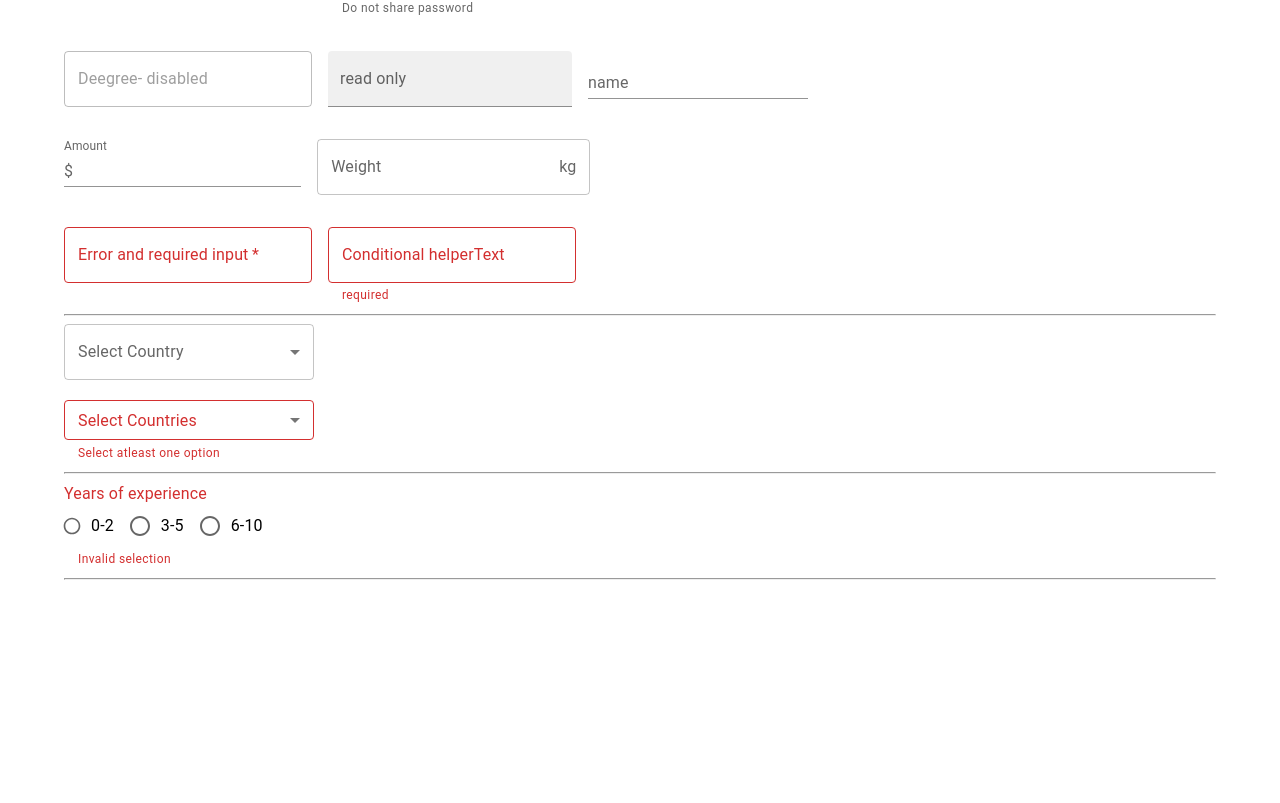
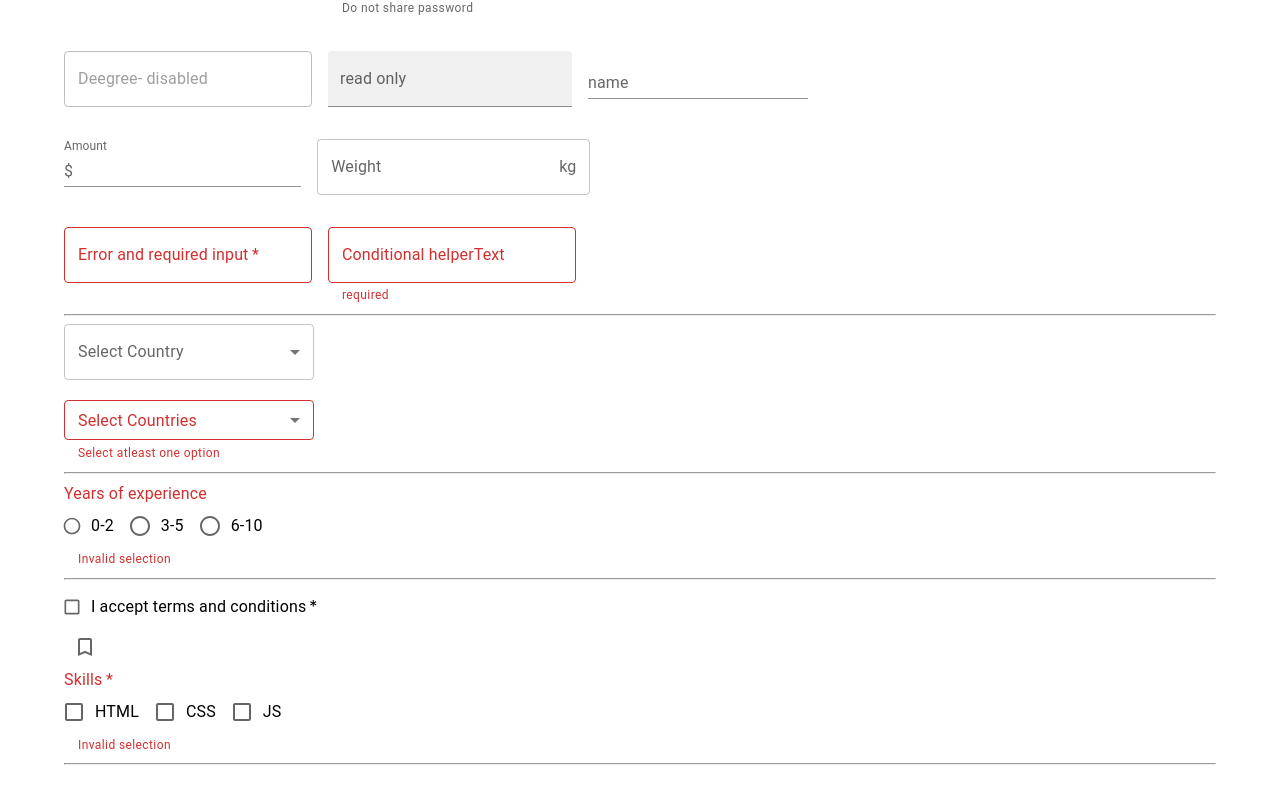
Before and after one commit to ajaydewangan1100/material_ui, a React (Create React App) app: page / in a window 1280 px wide. Shown: the part 1589-2392 px from the top of the page. Before the commit the page ends 2241 px from the top, so only its background shows below. Built offline with nearby package versions, Linux system fonts and the light colour scheme.

Commit message:
Checkbox added

```diff
--- a/src/App.tsx
+++ b/src/App.tsx
@@ -7,6 +7,7 @@
 // import css
 import "./App.css";
 import { MuiRadioButton } from "./components/MuiRadioButton";
+import { MuiCheckbox } from "./components/MuiCheckbox";
 
 function App() {
   return (
@@ -30,6 +31,10 @@
       {/* Radio Button - video 9 */}
       <MuiRadioButton />
       <hr />
+
+      {/* Checkbox - video 10 */}
+      <MuiCheckbox />
+      <hr />
     </Container>
   );
 }
--- /dev/null
+++ b/src/components/MuiCheckbox.tsx
@@ -0,0 +1,108 @@
+import {
+  Box,
+  FormControlLabel,
+  Checkbox,
+  FormControl,
+  FormLabel,
+  FormGroup,
+  FormHelperText,
+} from "@mui/material";
+import { useState } from "react";
+// icons for use as checkbox
+import BookmarkBorderIcon from "@mui/icons-material/BookmarkBorder";
+import BookmarkIcon from "@mui/icons-material/Bookmark";
+
+// for single checkbox
+export const MuiCheckbox = () => {
+  const [acceptTnC, setAcceptTnC] = useState(false);
+  console.log({ acceptTnC });
+
+  const handleChange = (event: React.ChangeEvent<HTMLInputElement>) => {
+    setAcceptTnC(event.target.checked);
+  };
+
+  // for group of checkbox
+  const [skills, setSkills] = useState<string[]>([]);
+  console.log(skills);
+
+  const handleSkillChange = (event: React.ChangeEvent<HTMLInputElement>) => {
+    const index = skills.indexOf(event.target.value);
+    if (index === -1) {
+      setSkills([...skills, event.target.value]);
+    } else {
+      setSkills(skills.filter((skill) => skill !== event.target.value));
+    }
+  };
+
+  return (
+    <Box>
+      {/* simple check box */}
+      <Box>
+        <FormControlLabel
+          label="I accept terms and conditions"
+          control={
+            <Checkbox
+              checked={acceptTnC}
+              onChange={handleChange}
+              size="small"
+              color="secondary"
+              required
+            />
+          }
+        />
+      </Box>
+
+      {/* checkbox with icon */}
+      <Box>
+        <Checkbox
+          icon={<BookmarkBorderIcon />}
+          checkedIcon={<BookmarkIcon />}
+          checked={acceptTnC}
+          onChange={handleChange}
+          size="medium"
+          color="success"
+        />
+      </Box>
+
+      {/* group of checkboxex */}
+      <Box>
+        <FormControl error={!skills.length} required>
+          <FormLabel>Skills</FormLabel>
+          <FormGroup row>
+            <FormControlLabel
+              label="HTML"
+              control={
+                <Checkbox
+                  value="html"
+                  checked={skills.includes("html")}
+                  onChange={handleSkillChange}
+                />
+              }
+            />
+            <FormControlLabel
+              label="CSS"
+              control={
+                <Checkbox
+                  value="css"
+                  checked={skills.includes("css")}
+                  onChange={handleSkillChange}
+                />
+              }
+            />
+            <FormControlLabel
+              label="JS"
+              control={
+                <Checkbox
+                  value="js"
+                  checked={skills.includes("js")}
+                  onChange={handleSkillChange}
+                />
+              }
+            />
+          </FormGroup>
+          <FormHelperText>Invalid selection</FormHelperText>
+        </FormControl>
+      </Box>
+    </Box>
+  );
+};
```
Also changed, not shown: 1 other file (tests, documents, lock files or other folders).
